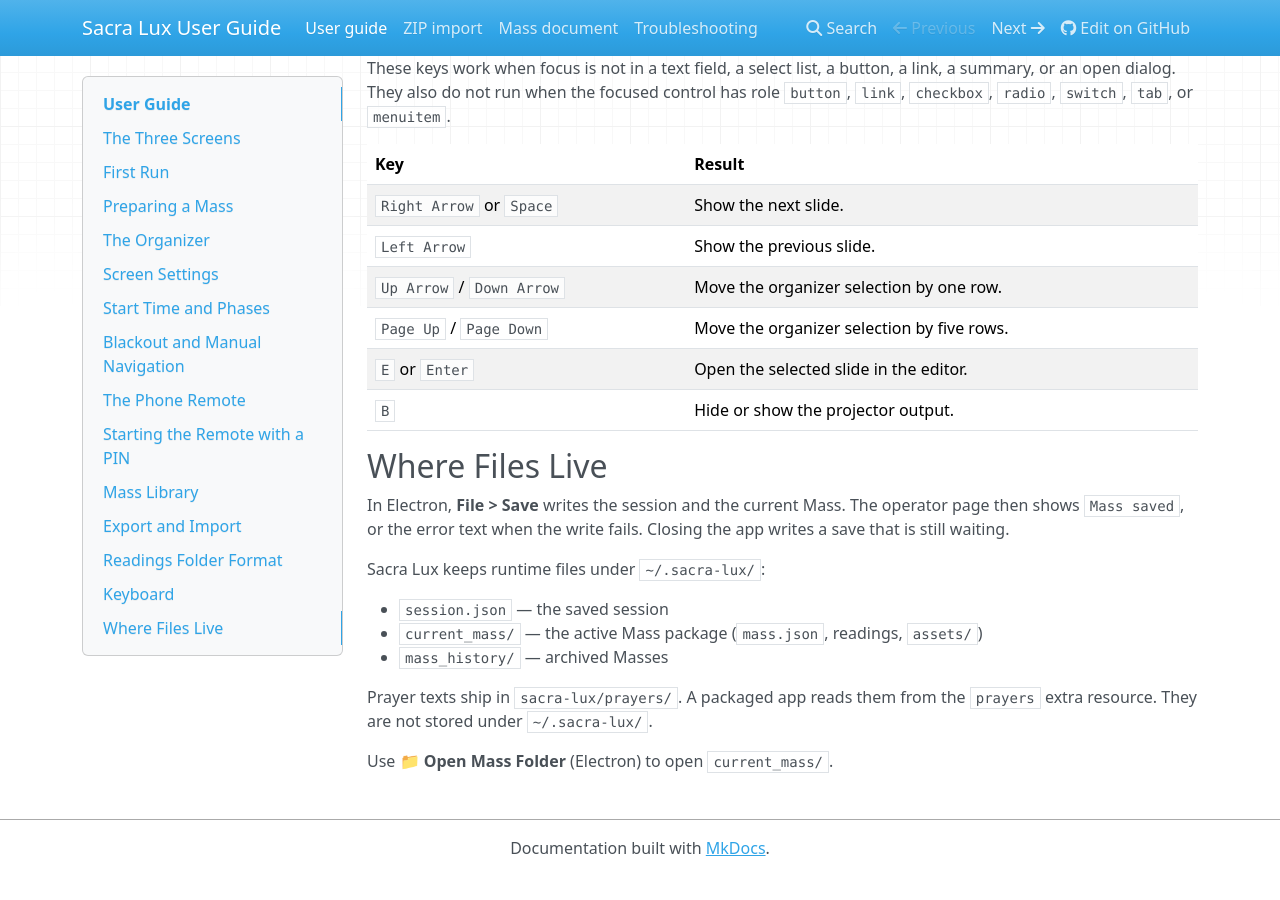
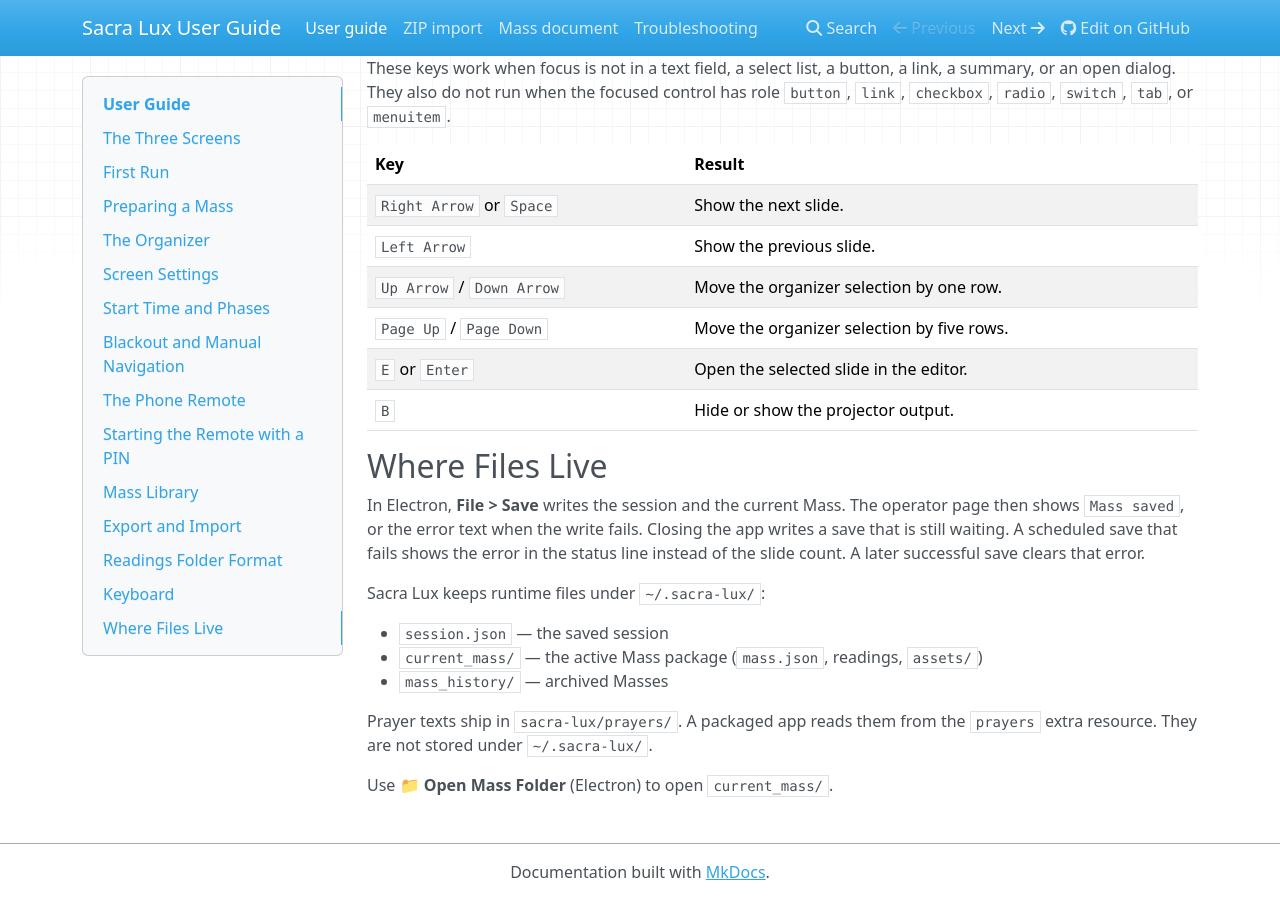
Before and after one commit to Saint-Therese-Of-Lisieux-Parish/sacra_lux, an MkDocs documentation site: the page built from docs/user-guide.md, in a window 1280 px wide and 900 px high, scrolled down 5089 px. Built offline with MkDocs 1.6.1, drawn with Linux system fonts in a browser that asks for light colours; nearby versions of some CDN libraries; before the commit the page ends 5965 px from its top, so only the background shows below that.

Commit message:
docs(data): show a scheduled save error
A failed scheduled save sets saveError on the client snapshot.
The status line shows that text instead of the slide count.

The snapshot list did not include saveError.

Files:
- modified: docs/data_models.md
- modified: docs/user-guide.md

Verified against: sacra-lux/src/server.js:2157 (runScheduledSave), sacra-lux/src/state.js:99 (saveError), sacra-lux/public/app.html:6711 (status text)

Refs #523

```diff
--- a/docs/user-guide.md
+++ b/docs/user-guide.md
@@ -239,7 +239,9 @@
 
 In Electron, **File > Save** writes the session and the current Mass. The
 operator page then shows `Mass saved`, or the error text when the write fails.
-Closing the app writes a save that is still waiting.
+Closing the app writes a save that is still waiting. A scheduled save that
+fails shows the error in the status line instead of the slide count. A later
+successful save clears that error.
 
 Sacra Lux keeps runtime files under `~/.sacra-lux/`:
 
```
Also changed, not shown: docs/data_models.md (+6 -0 lines).
